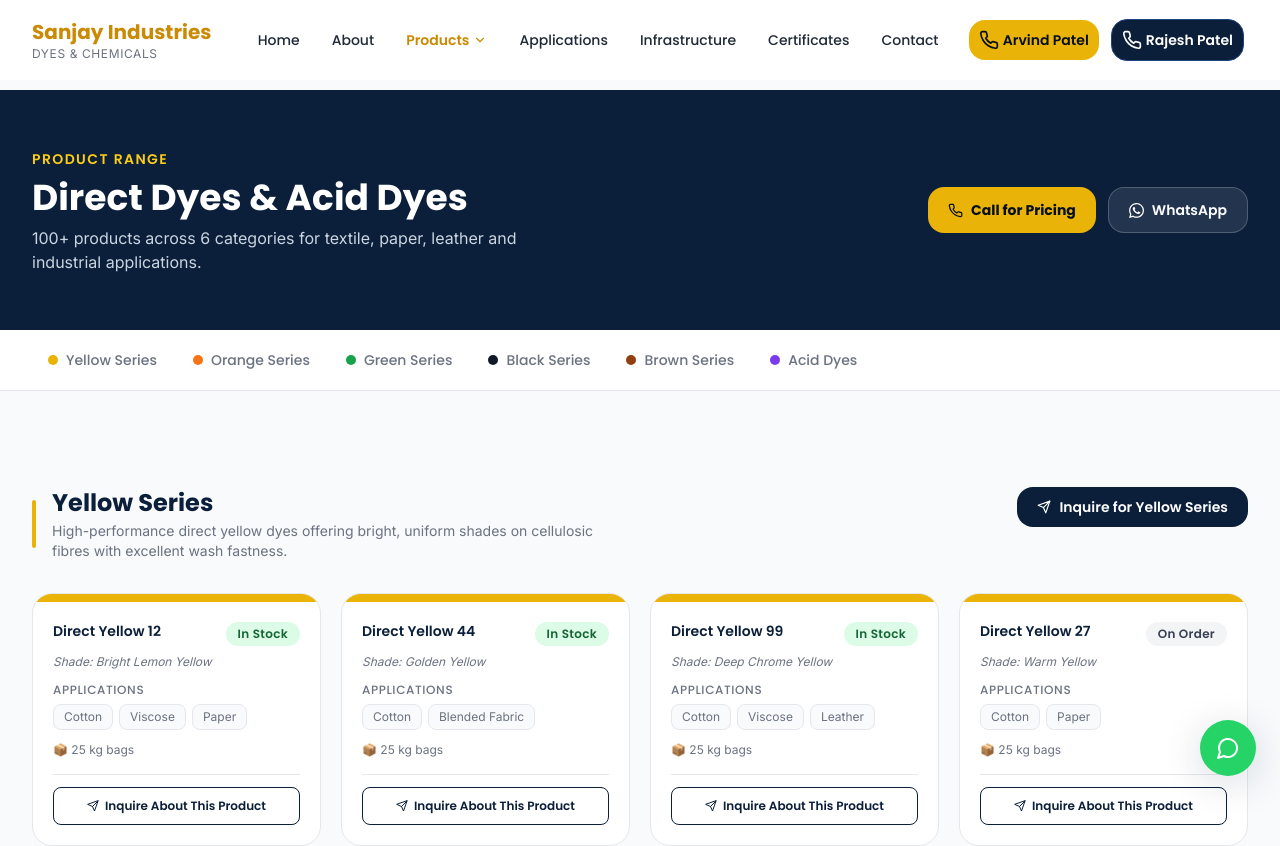
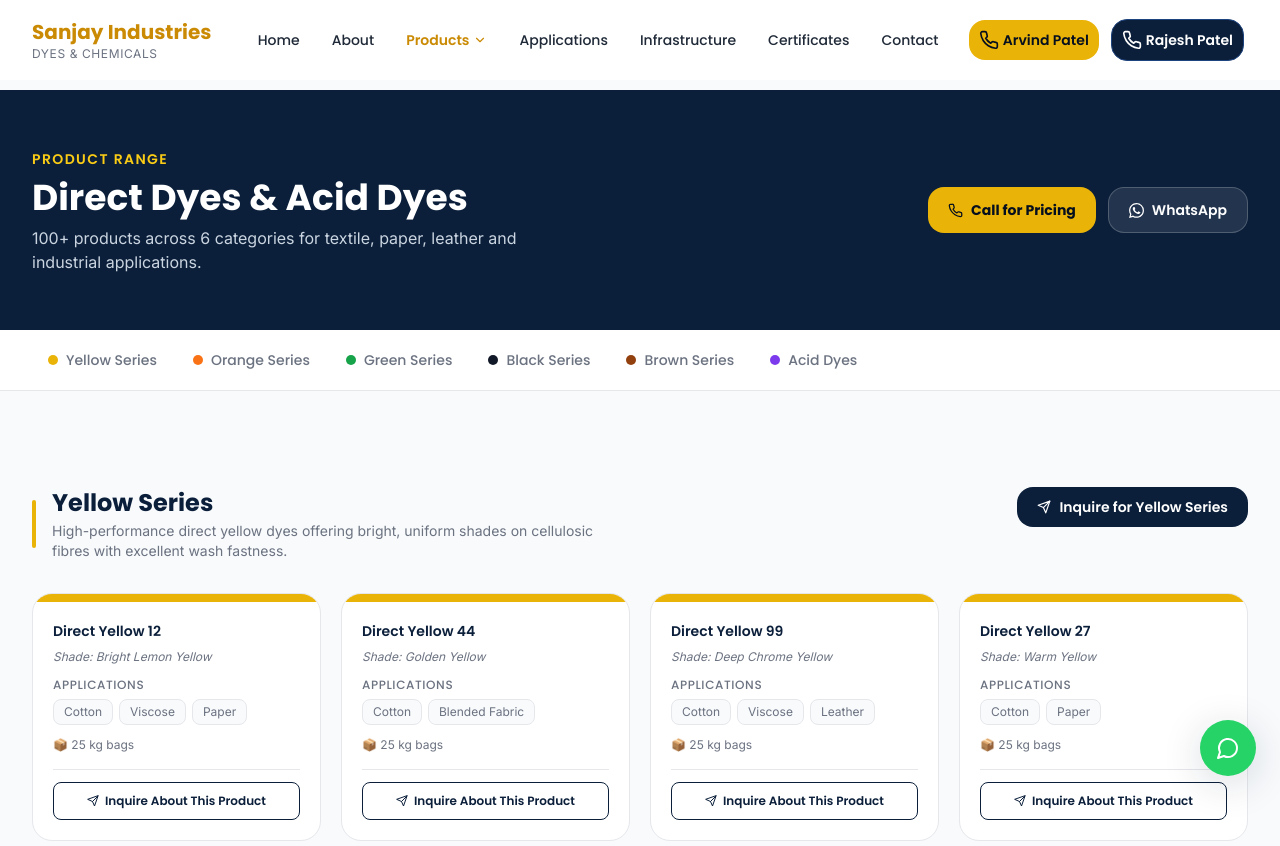
Before and after one commit to Patel-Divy-11/sanjay_industries, a Next.js app: page /products in a window 1280 px wide. Shown: the top 846 px of the page. Built offline with nearby package versions, Linux system fonts and the light colour scheme.

Commit message:
Update page.tsx

```diff
--- a/src/app/products/page.tsx
+++ b/src/app/products/page.tsx
@@ -103,9 +103,6 @@
                       {/* Header */}
                       <div className="flex items-start justify-between gap-2 mb-2">
                         <h3 className="font-poppins font-semibold text-navy text-sm leading-snug">{product.name}</h3>
-                        <Badge variant={product.availability === 'In Stock' ? 'green' : 'gray'}>
-                          {product.availability}
-                        </Badge>
                       </div>
 
                       {product.shade && (
```
